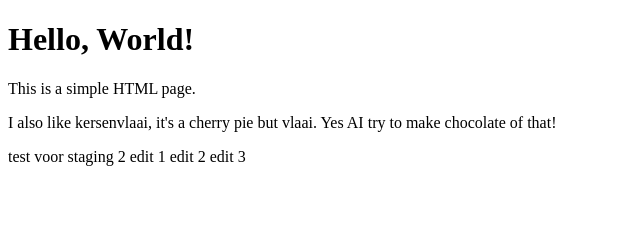
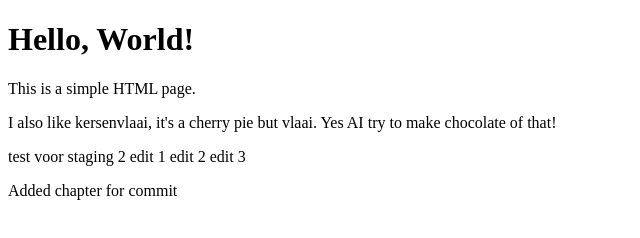
Before and after one commit to WilcoCode/GitTraining, a plain HTML site: page webz/index.html in a window 1280 px wide. Shown: the whole page, without its empty margins (0-640 px from the left). Drawn offline with Linux system fonts and the light colour scheme.

Commit message:
added chapter for commit

```diff
--- a/webz/index.html
+++ b/webz/index.html
@@ -19,6 +19,11 @@
         edit 2
         edit 3
 
+        <p>
+            Added chapter for commit
+        </p>
+
+
 
     </body>
 
```
